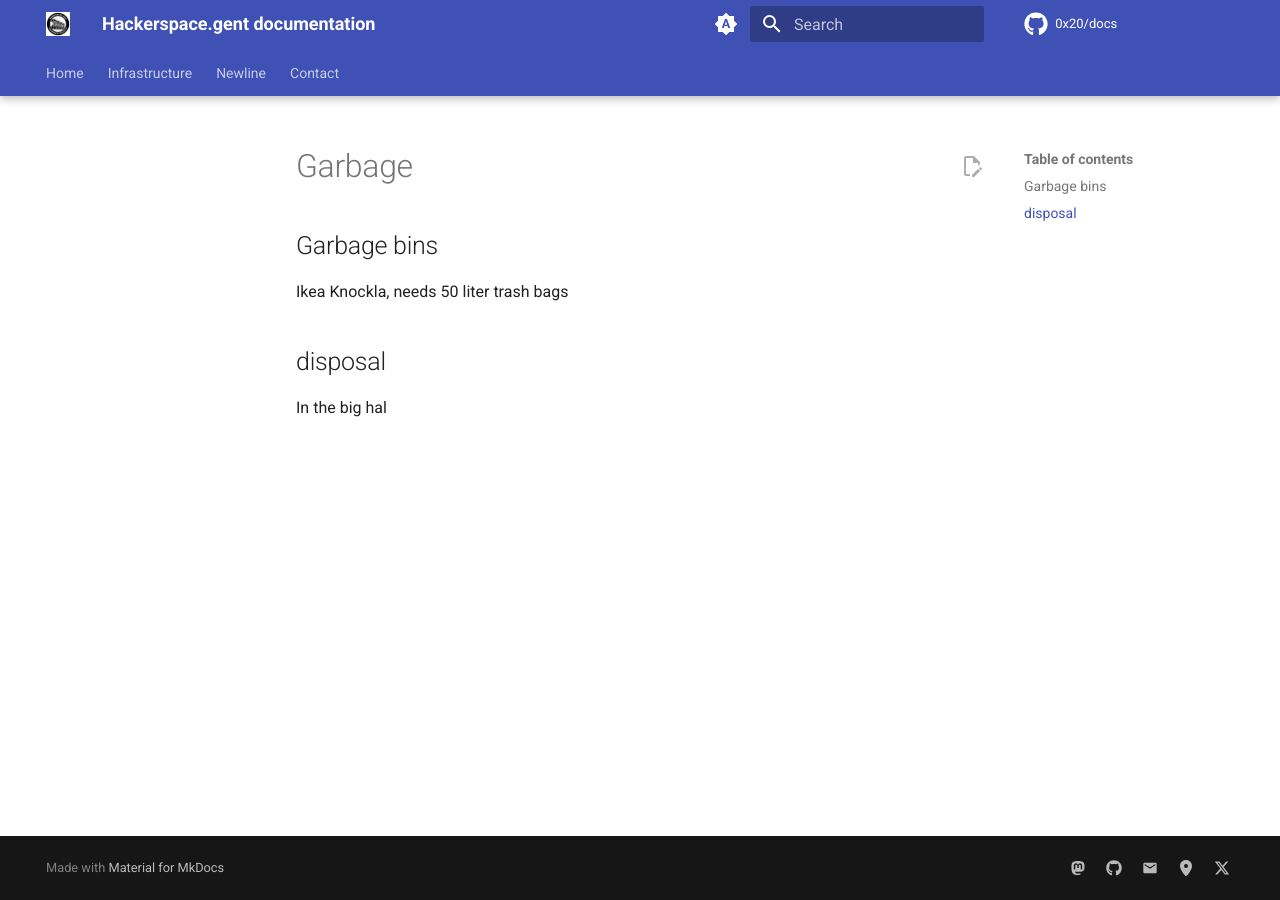
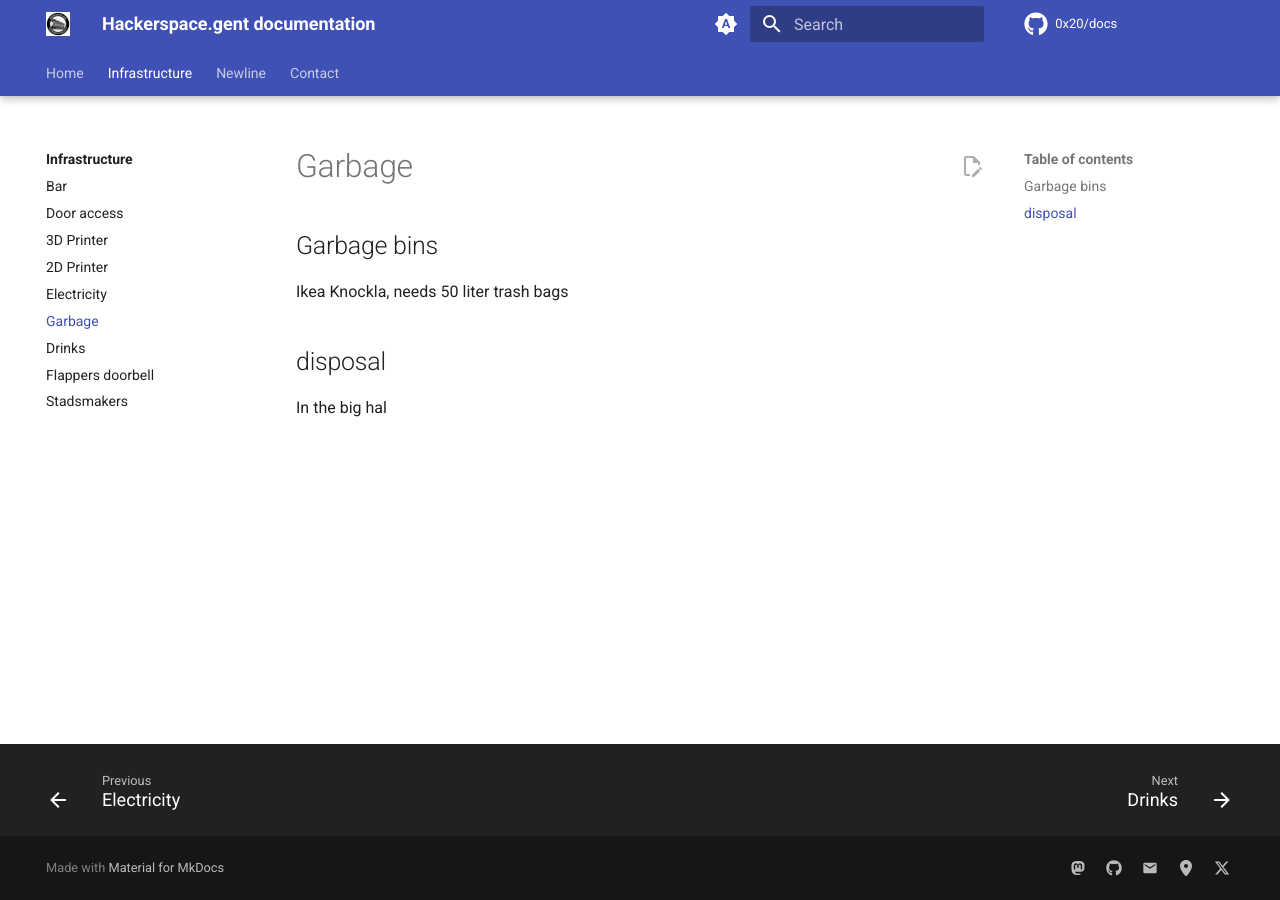
Before and after one commit to 0x20/docs, an MkDocs documentation site: the page built from docs/infra/garbage.md, in a window 1280 px wide. Built offline with MkDocs 1.6.1 and Material for MkDocs 9.7.7, drawn with Linux system fonts in a browser that asks for light colours; comment, search, counter and statistics services are not loaded.

Commit message:
Update mkdocs.yml: add garbage page

```diff
--- a/mkdocs.yml
+++ b/mkdocs.yml
@@ -14,6 +14,7 @@ nav:
   - 3D Printer: infra/printer3d.md
   - 2D Printer: infra/printer2d.md
   - Electricity: infra/electricity.md
+  - Garbage: infra/garbage.md
   - Drinks: infra/drinks.md
   - Flappers doorbell: infra/flappers_doorbell.md
   - Stadsmakers: infra/stadsmakers.md
```
